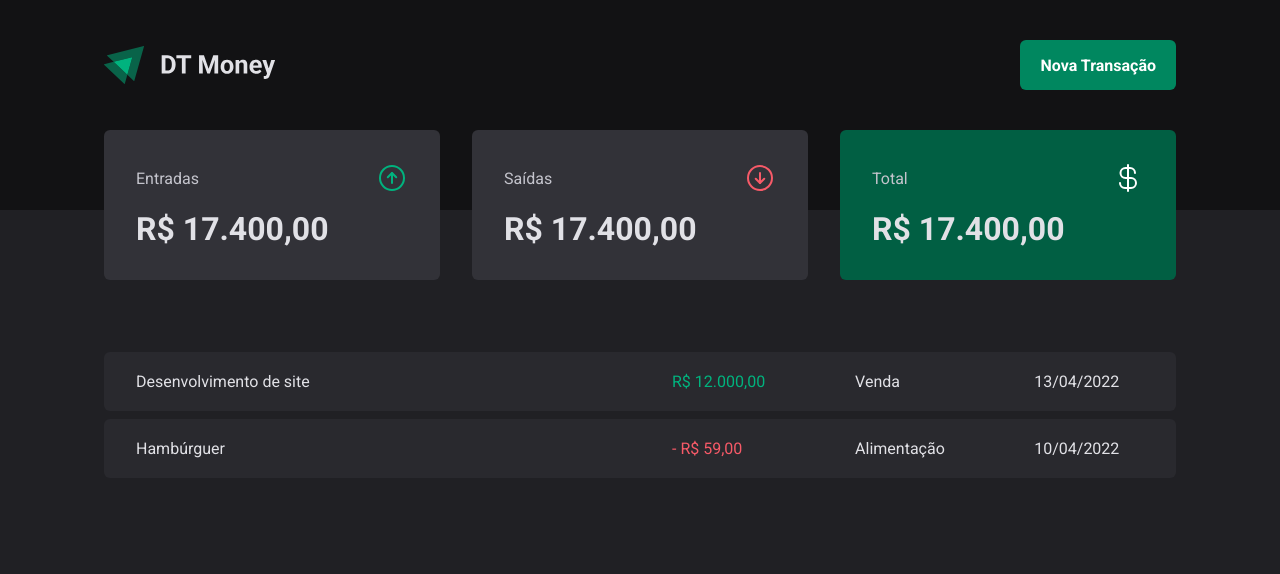
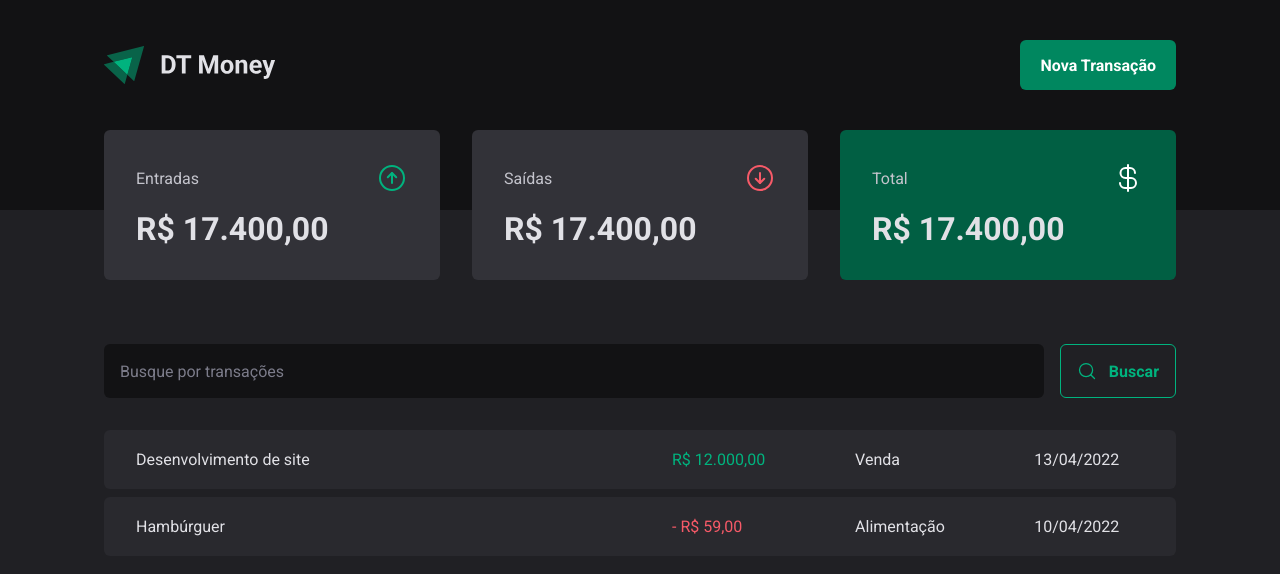
Before and after one commit to gabjohann/ignite, a React (Vite) app in the folder react/03-dt-money/: page / in a window 1280 px wide. Shown: the top 574 px of the page. Built offline with nearby package versions, Linux system fonts and the light colour scheme.

Commit message:
search form component

```diff
--- /dev/null
+++ b/react/03-dt-money/src/pages/Transactions/components/SearchForm/index.tsx
@@ -0,0 +1,15 @@
+import { MagnifyingGlass } from 'phosphor-react';
+import { SearchFormContainer } from './style';
+
+export function SearchForm() {
+  return (
+    <SearchFormContainer>
+      <input type='text' placeholder='Busque por transações' />
+
+      <button type='submit'>
+        <MagnifyingGlass size={20} />
+        Buscar
+      </button>
+    </SearchFormContainer>
+  );
+}
--- /dev/null
+++ b/react/03-dt-money/src/pages/Transactions/components/SearchForm/style.ts
@@ -0,0 +1,39 @@
+import styled from 'styled-components';
+
+export const SearchFormContainer = styled.form`
+  display: flex;
+  gap: 1rem;
+
+  input {
+    flex: 1;
+    border-radius: 6px;
+    background: ${(props) => props.theme['gray-900']};
+    color: ${(props) => props.theme['gray-300']};
+    padding: 1rem;
+
+    &::placeholder {
+      color: ${(props) => props.theme['gray-500']};
+    }
+  }
+
+  button {
+    display: flex;
+    align-items: center;
+    gap: 0.75rem;
+
+    border: 0;
+    padding: 1rem;
+    background: transparent;
+    border: 1px solid ${(props) => props.theme['green-300']};
+    color: ${(props) => props.theme['green-300']};
+    font-weight: bold;
+    border-radius: 6px;
+
+    &:hover {
+      background: ${(props) => props.theme['green-500']};
+      border: 1px solid ${(props) => props.theme['green-500']};
+      color: ${(props) => props.theme.white};
+      transition: background-color 0.2s, color 0.2s, border-color 0.2s;
+    }
+  }
+`;
--- a/react/03-dt-money/src/pages/Transactions/index.tsx
+++ b/react/03-dt-money/src/pages/Transactions/index.tsx
@@ -1,5 +1,6 @@
 import { Header } from '../../../components/Header';
 import { Summary } from '../../../components/Summary';
+import { SearchForm } from './components/SearchForm';
 import {
   PriceHightLight,
   TransactionsContainer,
@@ -13,6 +14,8 @@
       <Summary />
 
       <TransactionsContainer>
+        <SearchForm />
+
         <TransactionsTable>
           <tbody>
             <td width='50%'>Desenvolvimento de site</td>
--- a/react/03-dt-money/src/pages/Transactions/styles.ts
+++ b/react/03-dt-money/src/pages/Transactions/styles.ts
@@ -11,7 +11,7 @@
   width: 100%;
   border-collapse: separate;
   border-spacing: 0 0.5rem;
-  // margin-top: 1.5rem;
+  margin-top: 1.5rem;
 
   td {
     padding: 1.25rem 2rem;
--- a/react/03-dt-money/src/styes/global.ts
+++ b/react/03-dt-money/src/styes/global.ts
@@ -19,6 +19,8 @@
   }
 
   body, input, textarea, button {
+    border: 0 none;
     font: 400 1rem Roboto, sans-serif;
   }
+
 `;
```
